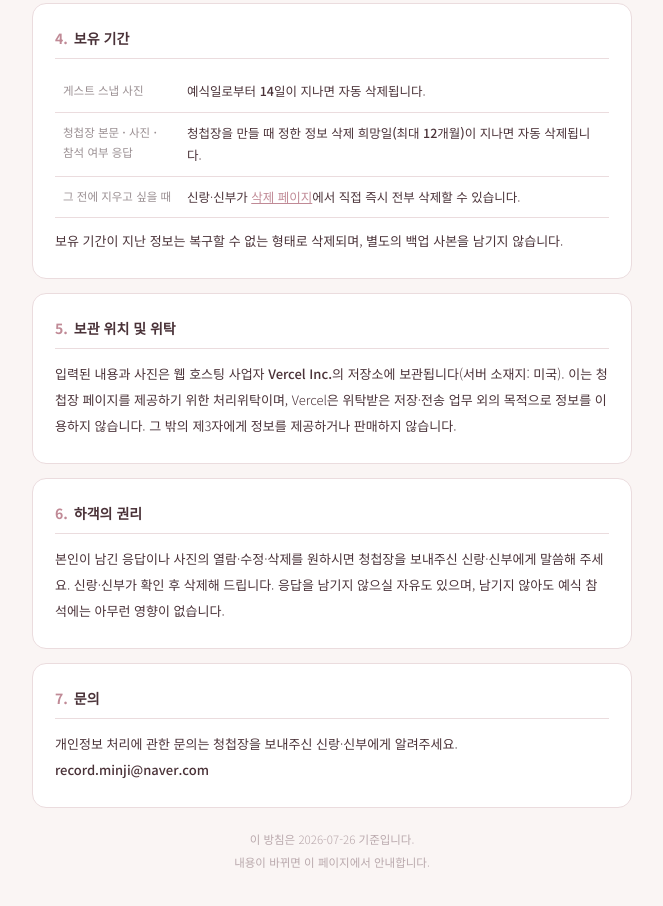
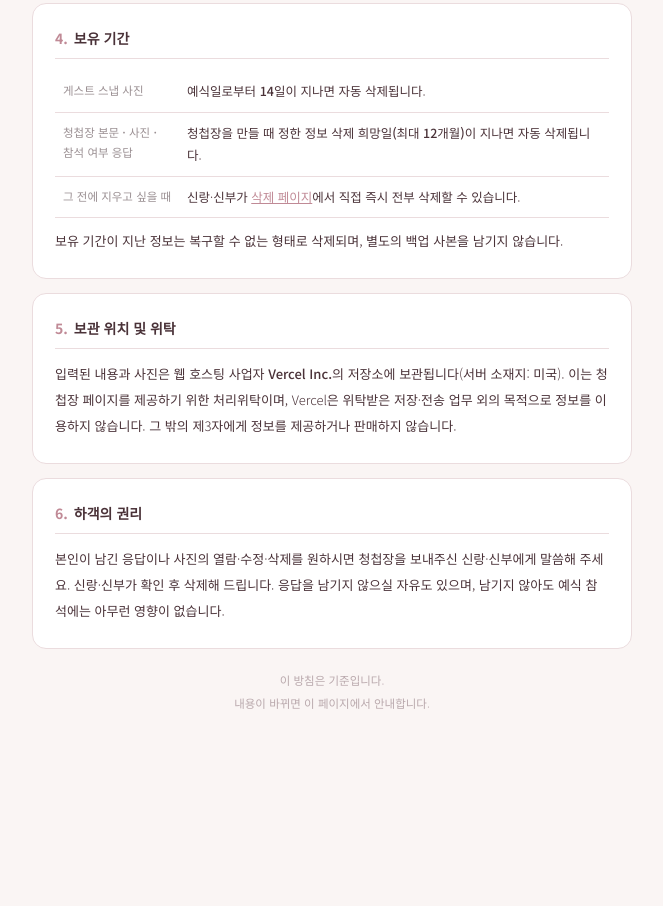
Before and after one commit to minji750306-lab/wed-inv_record_minji, a website: page privacy.html in a window 1280 px wide. Shown: the part 813-1719 px from the top of the page, without its empty margins (308-971 px from the left). After the commit the page ends 1588 px from the top, so only its background shows below. Drawn offline with Linux system fonts and the light colour scheme.

Commit message:
Update privacy.html

```diff
--- a/privacy.html
+++ b/privacy.html
@@ -96,14 +96,6 @@ a{color:var(--sage)}
     </p>
   </div>
 
-  <div class="card">
-    <h2><em>7.</em>문의</h2>
-    <p>
-      개인정보 처리에 관한 문의는 청첩장을 보내주신 신랑·신부에게 알려주세요.<br>
-      <b id="contact"></b>
-    </p>
-  </div>
-
   <div class="foot">
     이 방침은 <span id="today"></span> 기준입니다.<br>
     내용이 바뀌면 이 페이지에서 안내합니다.
@@ -112,7 +104,6 @@ a{color:var(--sage)}
 
 <script>
 /* ▶ 여기 한 줄만 본인 연락처로 바꿔주세요 (이메일, 카카오 오픈채팅 링크 등) */
-const CONTACT = 'record.minji@naver.com';
 const UPDATED = '2026-07-26';   /* 방침을 고칠 때 이 날짜도 바꿔주세요 */
 
 document.getElementById('contact').textContent=CONTACT;
```
